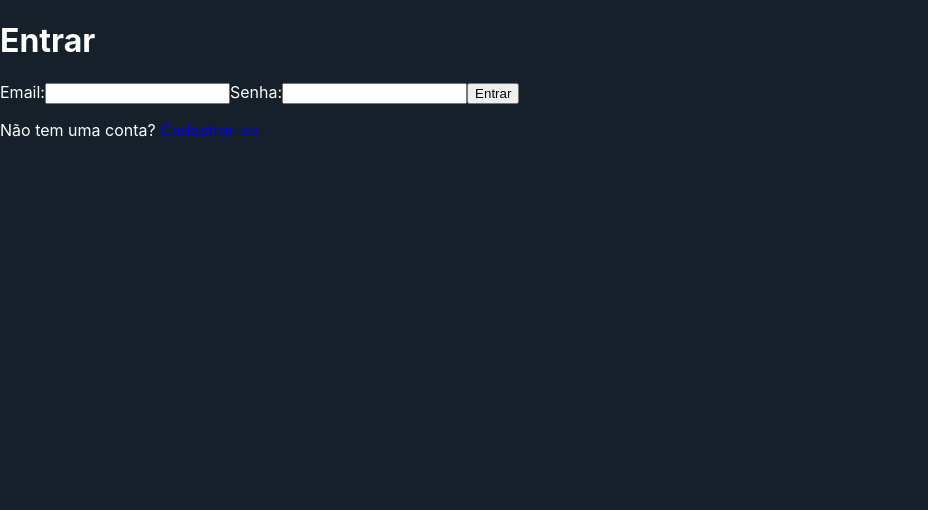
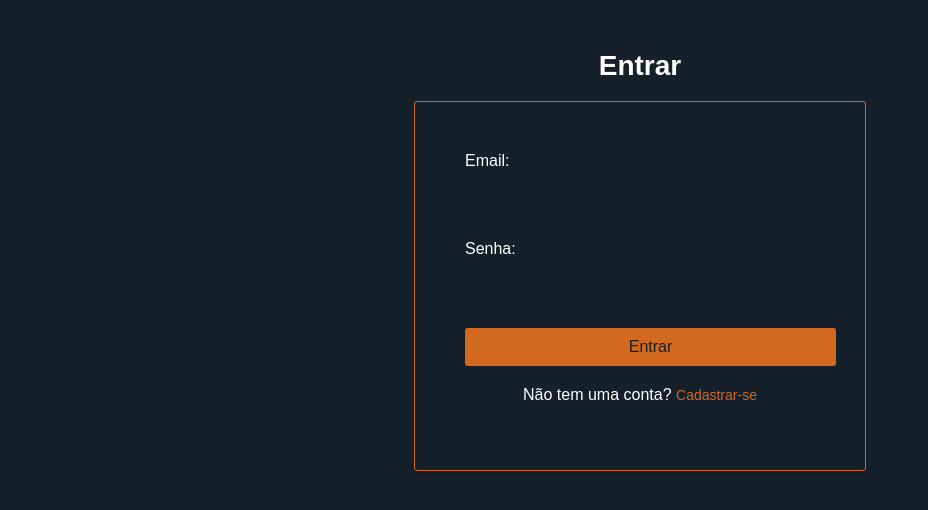
Before and after one commit to netrometro/UPE-2022.2-Equipe09, a React (Create React App) app in the folder web/app/: page / in a window 1280 px wide. Shown: the top 510 px of the page, without its empty margins (0-928 px from the left). Built offline with nearby package versions, Linux system fonts and the light colour scheme.

Commit message:
Atualizando o Login.js
Atualizando o componente Login.js de acordo com o Login&Register.css.

```diff
--- a/web/app/src/components/Login/Login.js
+++ b/web/app/src/components/Login/Login.js
@@ -13,7 +13,7 @@ export function Login() {
     const handleSubmit = async (e) => {
         e.preventDefault();
         try {
-            const response = await axios.post('http://localhost:3002/api/users/login', {
+            const response = await axios.post('http://localhost:3005/api/users/login', {
                 email,
                 password
             });
@@ -28,23 +28,23 @@ export function Login() {
     };
 
     return (
-        <div>
+        <div className="custom">
             <h1>Entrar</h1>
-            <form onSubmit={handleSubmit}>
+            <form className="custom" onSubmit={handleSubmit}>
                 <label>
                     Email:
-                    <input type='email' value={email} onChange={(e) => setEmail(e.target.value)}/>
+                    <input className="custom" type='email' value={email} onChange={(e) => setEmail(e.target.value)}/>
                 </label>
                 <label>
                     Senha:
-                    <input type='password' value={password} onChange={(e) => setPassword(e.target.value)}/>
+                    <input className="custom" type='password' value={password} onChange={(e) => setPassword(e.target.value)}/>
                 </label>
-                <button type='submit'>Entrar</button>
-                <div>
+                <button className="custom" type='submit'>Entrar</button>
+                <div className="custom">
                     <p>Não tem uma conta? <a href='/register'>Cadastrar-se</a></p>
                 </div>
             </form>
-            <p>{message}</p>
+            <p className="custom">{message}</p>
         </div>
     );
 };
```
